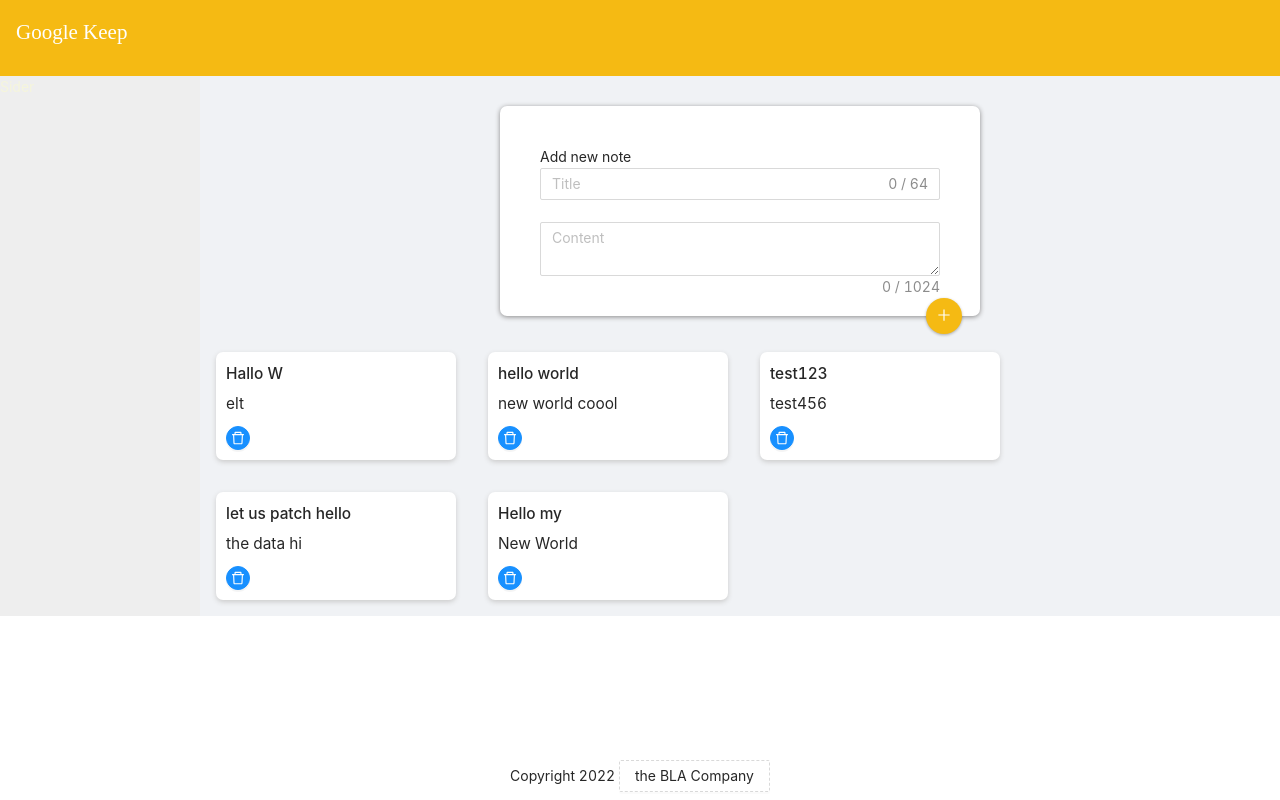
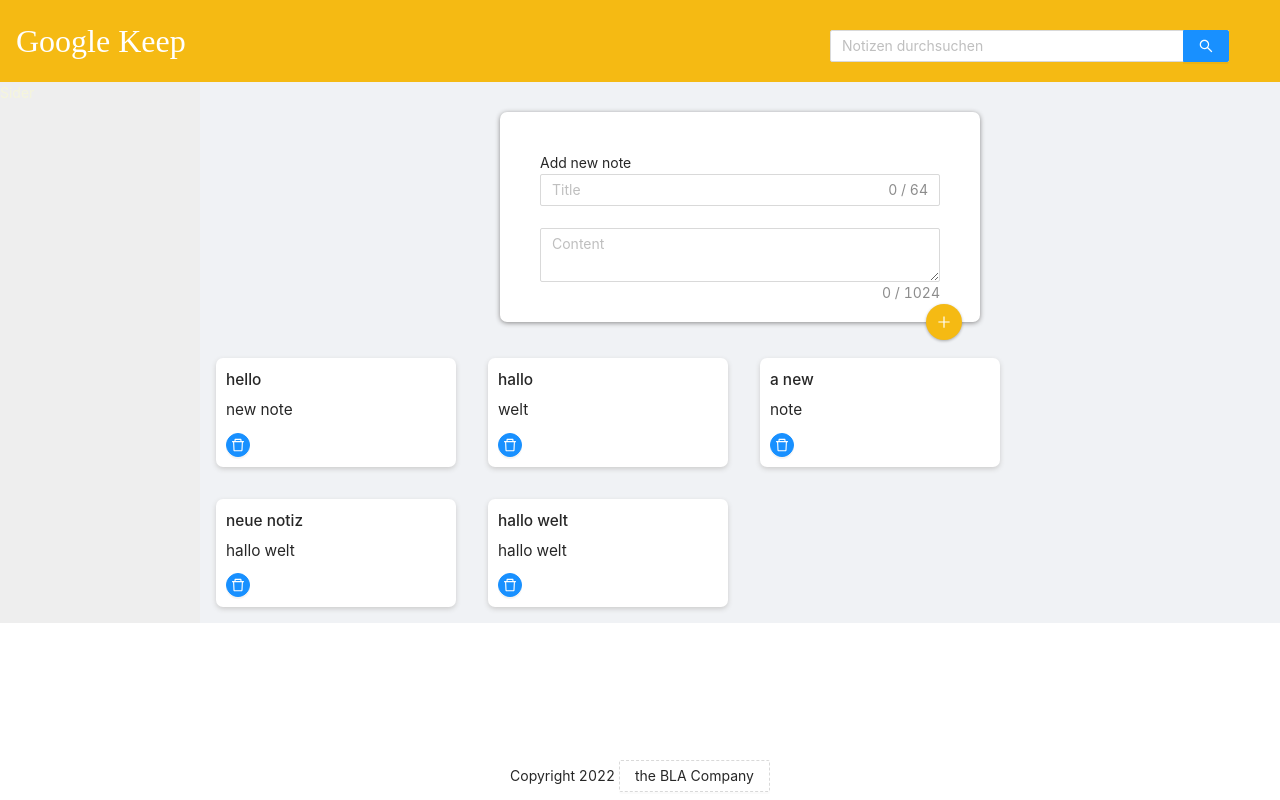
Before and after one commit to hanhoah/google-keep, a Next.js app: page / in a window 1280 px wide. Built offline with nearby package versions, Linux system fonts and the light colour scheme; data requests are answered from the project's data file.

Commit message:
note key issue solved

```diff
--- a/db.json
+++ b/db.json
@@ -1,29 +1,29 @@
 {
   "notes": [
     {
-      "title": "Hallo W",
-      "content": "elt",
-      "id": 21
+      "title": "hello ",
+      "content": "new note\n",
+      "id": 35
     },
     {
-      "title": "hello world",
-      "content": "new world coool",
-      "id": 22
+      "title": "hallo",
+      "content": "welt",
+      "id": 38
     },
     {
-      "title": "test123",
-      "content": "test456",
-      "id": 23
+      "title": "a new",
+      "content": "note",
+      "id": 39
     },
     {
-      "title": "let us patch hello",
-      "content": "the data hi",
-      "id": 24
+      "title": "neue notiz",
+      "content": "hallo welt",
+      "id": 44
     },
     {
-      "title": "Hello my",
-      "content": "New World",
-      "id": 26
+      "title": "hallo welt",
+      "content": "hallo welt",
+      "id": 45
     }
   ]
 }
--- a/src/api/jsonserver.ts
+++ b/src/api/jsonserver.ts
@@ -1,15 +1,15 @@
 import Note from "../shared/types/Note";
 
-type Method = "DELETE" | "POST" | "PATCH";
+type Method = "DELETE" | "POST" | "PATCH" | "GET";
 
-export const noteAPI = (
+export function noteAPI<T>(
   method: Method,
   path: string,
   data: Note | undefined
-) => {
+): Promise<T> {
   const baseUrl = `http://localhost:3001/${path}/`;
 
-  fetch(baseUrl, {
+  return fetch(baseUrl, {
     method,
 
     body: JSON.stringify({
@@ -20,7 +20,16 @@
     headers: {
       "Content-type": "application/json; charset=UTF-8",
     },
-  })
-    .then((response) => response.json())
-    .then((json) => console.log(json));
-};
+  }).then((response) => response.json());
+  //.then((json) => console.log("json"));
+}
+
+export async function noteSearch(term: string): Promise<Note[]> {
+  console.log("noteSearch", term);
+  const uri = `http://localhost:3001/notes?q=${term}`;
+
+  const res = await fetch(uri);
+  const posts = await res.json();
+
+  return posts;
+}
--- a/src/components/Header.module.css
+++ b/src/components/Header.module.css
@@ -8,5 +8,7 @@
 .header > .h1 {
   color: #fff;
   font-family: "McLaren", cursive;
+  font-size: xx-large;
   font-weight: 200;
+  display: inline;
 }
--- a/src/components/Header.tsx
+++ b/src/components/Header.tsx
@@ -1,10 +1,34 @@
-import React from "react";
+import React, { ChangeEvent } from "react";
 import styles from "./Header.module.css";
+import { Input } from "antd";
+import { noteAPI, noteSearch } from "../api/jsonserver";
+import SearchResult from "./SearchResult";
+const { Search } = Input;
 
 function Header() {
+  const onSearch = (e: ChangeEvent<HTMLInputElement>) => {
+    console.log(e.target.value);
+    const term = e.target.value;
+
+    if (term.length > 2) {
+      noteSearch(term).then((results) => {
+        console.log("noteSearch");
+      });
+    } else {
+      console.log("else");
+    }
+    //noteAPI("POST");
+  };
+
   return (
     <header className={styles.header}>
-      <h1 className={styles.h1}>Google Keep</h1>
+      <div className={styles.h1}>Google Keep</div>
+      <Search
+        placeholder="Notizen durchsuchen"
+        onChange={onSearch}
+        enterButton
+        style={{ width: 400, position: "absolute", right: 50, top: 30 }}
+      />
     </header>
   );
 }
--- a/src/components/note/AddNoteForm.tsx
+++ b/src/components/note/AddNoteForm.tsx
@@ -8,6 +8,7 @@
 
 interface Props {
   addNote: (note: Note) => void;
+  renderNotes: () => JSX.Element[];
 }
 
 function AddNoteForm(props: Props) {
@@ -33,10 +34,11 @@
 
   const onSubmit = (e: React.FormEvent) => {
     e.preventDefault();
-    props.addNote(note);
     setNote(emptyNote);
     //postData(note);
-    noteAPI("POST", "notes", note);
+    noteAPI<Note>("POST", "notes", note).then((newnote) => {
+      props.addNote(newnote);
+    });
   };
 
   return (
--- a/src/pages/index.tsx
+++ b/src/pages/index.tsx
@@ -5,12 +5,10 @@
 import { useEffect, useState } from "react";
 import { noteAPI } from "../api/jsonserver";
 
-const getInitialNotes = async (): Promise<Note[]> => {
-  console.log("getInitialNotes");
+const getNotesFromDb = async (): Promise<Note[]> => {
   const uri = "http://localhost:3001/notes";
   const res = await fetch(uri);
   const notes = await res.json();
-  console.log("notes: ", notes);
   return notes;
 };
 
@@ -19,14 +17,14 @@
 
   useEffect(() => {
     console.log("Only running on mount");
-    getInitialNotes().then((initialNotes) => {
+    getNotesFromDb().then((initialNotes) => {
       setNotes(initialNotes);
     });
-  }, [notes]);
+  }, []);
 
   useEffect(() => {
-    console.log("Component did update");
-  });
+    console.log("running on notes change");
+  }, [notes]);
 
   function addNote(note: Note) {
     setNotes((prev) => {
@@ -50,19 +48,31 @@
     noteAPI("DELETE", `notes/${note.id}`, note);
   }
 
-  //console.log("notes: ", notes);
-
-  return (
-    <>
-      <AddNoteForm addNote={addNote} />
-      {notes.map((note) => (
+  const renderNotes = () => {
+    {
+      return notes.map((note) => (
         <NoteItem
           key={note.id}
           note={note}
           deleteNote={deleteNote}
           updateNote={updateNote}
         />
-      ))}
+      ));
+    }
+  };
+  //console.log("notes: ", notes);
+
+  // general note list komponente
+  // results_note_list komponente
+  // z51 bis 62 in neue
+
+  if (!notes) {
+    return <p>loading...</p>;
+  }
+  return (
+    <>
+      <AddNoteForm addNote={addNote} renderNotes={renderNotes} />
+      {renderNotes()}
     </>
   );
 }
```
Also changed, not shown: src/components/notelist/NoteList.tsx (added, +41 -0 lines).
